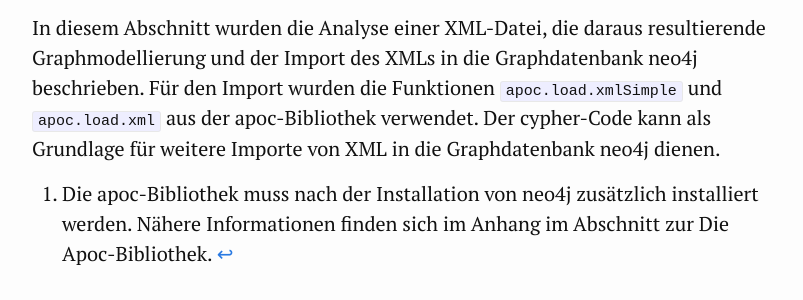
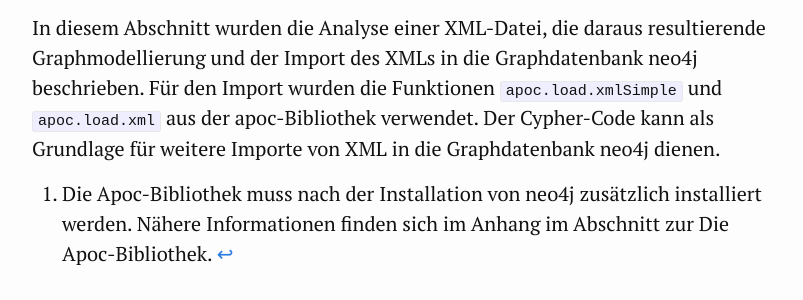
Before and after one commit to kuczera/Graphentechnologien, a Jekyll site: the page built from docs/25_xml2neo4j-kollatz.md, in a window 1280 px wide and 900 px high, scrolled down 6379 px. Shown: the part 363-663 px from the top of the window, without its empty margins (238-1041 px from the left). Built offline with Jekyll 4.4.1, drawn with Linux system fonts in a browser that asks for light colours; some of the changed text lies outside the part shown.

Commit message:
Schreibweisen

```diff
--- a/docs/25_xml2neo4j-kollatz.md
+++ b/docs/25_xml2neo4j-kollatz.md
@@ -61,7 +61,7 @@
 
 ## Der Import mit apoc.load.xmlSimple
 
-Für den Import von XML-Daten steht in der apoc-Bibliothek der Befehl apoc.load.xml zur Verfügung. Im folgenden wird zunächst der gesamte Befehl für den Import gelistet.
+Für den Import von XML-Daten steht in der Apoc-Bibliothek der Befehl apoc.load.xml zur Verfügung. Im folgenden wird zunächst der gesamte Befehl für den Import gelistet.
 
 
 ~~~cypher
@@ -81,7 +81,7 @@
 		 MERGE (w1)-[:GEDRUCKT_IN]->(o1));
 ~~~
 
-Für den Import wird die apoc-Funktion apoc.load.xmlSimple verwendet[^6846]. Diese Funktion nimmt XML-Dateien oder eine URL und stellt die Daten geparst für die weitere Verarbeitung in einer Map-Struktur zur Verfügung (vgl. die Zeilen 1-4 des Codebeispiels). In der Variable __xmlFile__ befindet sich nun diese Map-Struktur. In Zeile 5 folgt der __UNWIND__-Befehl, der jeweils ein Werk (das ist der Inhalt des *work*-Elements in der XML-Datei) an die Variable value weitergibt, mit der es dann weiter verarbeitet werden kann. Dies wiederholt sich so lange, bis alle *work*-Elemente der XML-Datei abgearbeitet sind.
+Für den Import wird die Apoc-Funktion apoc.load.xmlSimple verwendet[^6846]. Diese Funktion nimmt XML-Dateien oder eine URL und stellt die Daten geparst für die weitere Verarbeitung in einer Map-Struktur zur Verfügung (vgl. die Zeilen 1-4 des Codebeispiels). In der Variable __xmlFile__ befindet sich nun diese Map-Struktur. In Zeile 5 folgt der __UNWIND__-Befehl, der jeweils ein Werk (das ist der Inhalt des *work*-Elements in der XML-Datei) an die Variable value weitergibt, mit der es dann weiter verarbeitet werden kann. Dies wiederholt sich so lange, bis alle *work*-Elemente der XML-Datei abgearbeitet sind.
 
 Nach dem `UNWIND`-Befehl folgt eine Gruppe von Befehlen, die immer wieder für jedes *work*-Element ausgeführt werden. Als erstes wird mit dem `MERGE`-Befehl ein Knoten vom Typ `Werk` für das Buch mit der Titelangabe in der Eigenschaft `name` erstellt. Dies ist nicht weiter schwierig, da in der XML-Datei für jedes Werk nur ein Titel existiert. Anders ist dies bei den Autoren, von denen es einen oder mehrere geben kann, die dann auch in mehreren *autor*-Elementen verzeichnet sind. In der gleichen Weise wird anschließend mit den Angaben zu Autor, Kommentator (die beide Personenknoten ergeben) und mit dem Druckort verfahren. Mit der Erstellung bzw. Prüfung auf Existenz durch den `Merge`-Befehl werden gleichzeitig die `AUTOR_VON`-, `KOMMENTIERT_VON`-, und `GEDRUCKT_IN`-Kanten erstellt und der Graph vervollständigt.
 
@@ -113,7 +113,7 @@
 
 ## Zusammenfassung
 
-In diesem Abschnitt wurden die Analyse einer XML-Datei, die daraus resultierende Graphmodellierung und der Import des XMLs in die Graphdatenbank neo4j beschrieben. Für den Import wurden die Funktionen `apoc.load.xmlSimple` und `apoc.load.xml` aus der apoc-Bibliothek verwendet. Der cypher-Code kann als Grundlage für weitere Importe von XML in die Graphdatenbank neo4j dienen.
+In diesem Abschnitt wurden die Analyse einer XML-Datei, die daraus resultierende Graphmodellierung und der Import des XMLs in die Graphdatenbank neo4j beschrieben. Für den Import wurden die Funktionen `apoc.load.xmlSimple` und `apoc.load.xml` aus der apoc-Bibliothek verwendet. Der Cypher-Code kann als Grundlage für weitere Importe von XML in die Graphdatenbank neo4j dienen.
 
 
-[^6846]: Die apoc-Bibliothek muss nach der Installation von neo4j zusätzlich installiert werden. Nähere Informationen finden sich im Anhang im Abschnitt zur Die Apoc-Bibliothek.
+[^6846]: Die Apoc-Bibliothek muss nach der Installation von neo4j zusätzlich installiert werden. Nähere Informationen finden sich im Anhang im Abschnitt zur Die Apoc-Bibliothek.
```
